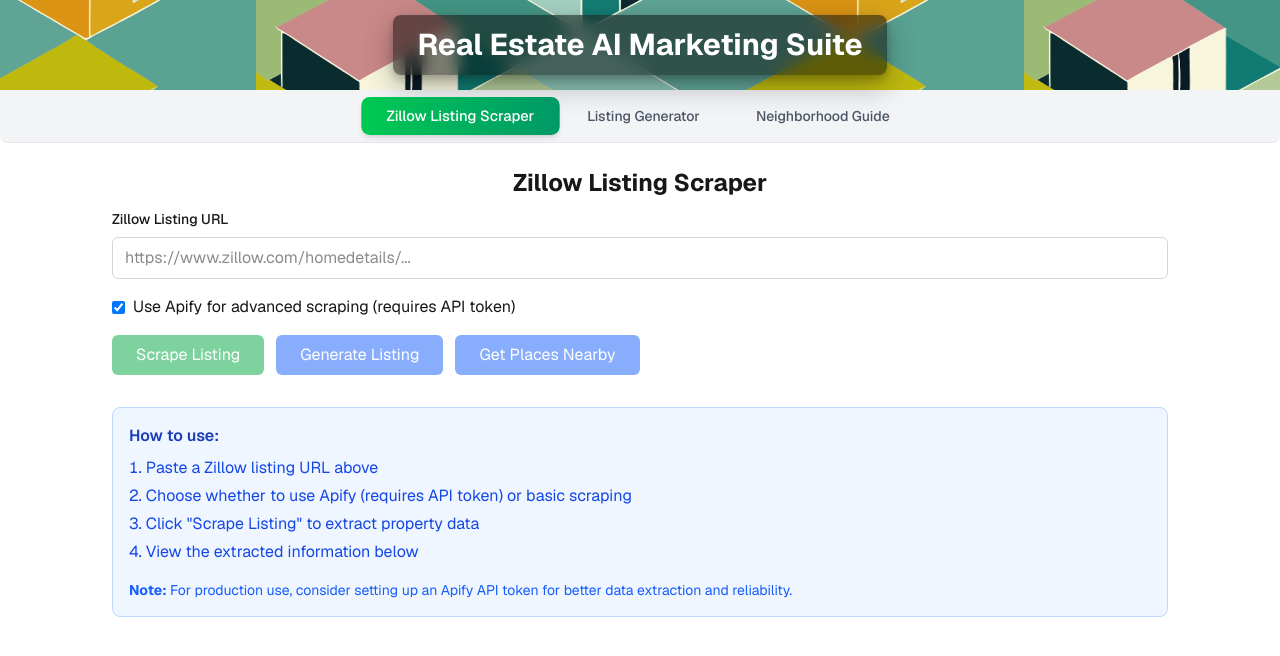
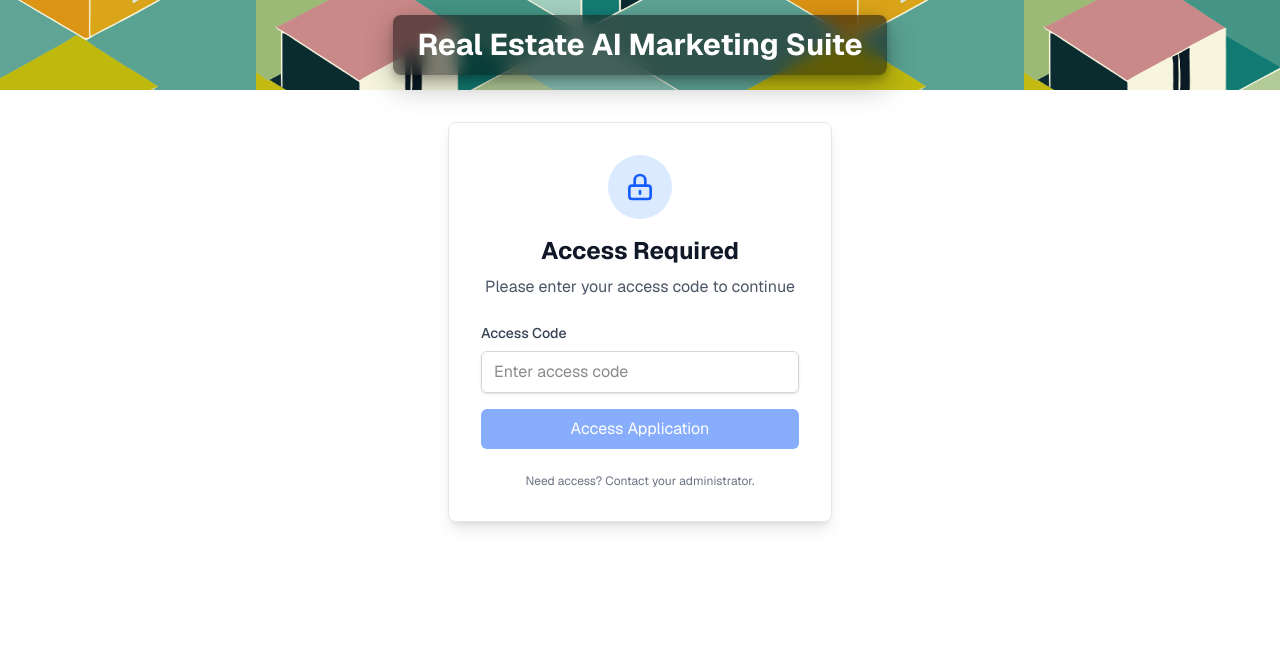
Before and after one commit to aar-woo/real-estate-ai-marketing-suite, a Next.js app: page / in a window 1280 px wide. Shown: the top 656 px of the page. Built offline with nearby package versions, Linux system fonts and the light colour scheme.

Commit message:
Temporary gated landing page to limit access.

```diff
--- a/src/app/page.tsx
+++ b/src/app/page.tsx
@@ -1,7 +1,11 @@
+"use client";
+
+import { useState, useEffect } from "react";
 import ListingForm from "@/components/ListingForm";
 import NeighborhoodGuideForm from "@/components/NeighborhoodGuideForm";
 import ZillowScraper from "@/components/ZillowScraper";
 import Tabs from "@/components/Tabs";
+import GatedLandingPage from "@/components/GatedLandingPage";
 
 const tabs = [
   {
@@ -22,6 +26,37 @@ const tabs = [
 ];
 
 export default function Home() {
+  const [isAuthenticated, setIsAuthenticated] = useState(false);
+  const [isLoading, setIsLoading] = useState(true);
+
+  useEffect(() => {
+    const checkAuth = () => {
+      const authenticated = sessionStorage.getItem("authenticated");
+      setIsAuthenticated(authenticated === "true");
+      setIsLoading(false);
+    };
+
+    checkAuth();
+  }, []);
+
+  const handleAuthenticated = () => {
+    setIsAuthenticated(true);
+  };
+
+  const handleLogout = () => {
+    sessionStorage.removeItem("authenticated");
+    setIsAuthenticated(false);
+  };
+
+  if (isLoading) {
+    return (
+      <div className="font-sans flex flex-col items-center justify-center min-h-screen">
+        <div className="animate-spin rounded-full h-12 w-12 border-b-2 border-blue-600"></div>
+        <p className="mt-4 text-gray-600">Loading...</p>
+      </div>
+    );
+  }
+
   return (
     <div className="font-sans flex flex-col items-center min-h-screen">
       <header
@@ -39,9 +74,21 @@ export default function Home() {
             Real Estate AI Marketing Suite
           </h1>
         </div>
+        {isAuthenticated && (
+          <button
+            onClick={handleLogout}
+            className="absolute top-4 right-4 bg-red-600 hover:bg-red-700 text-white px-3 py-1 rounded-md text-sm transition-colors duration-200"
+          >
+            Logout
+          </button>
+        )}
       </header>
       <main className="flex flex-col gap-[32px] items-center sm:items-start w-full">
-        <Tabs tabs={tabs} defaultTab="zillow-scraper" />
+        {!isAuthenticated ? (
+          <GatedLandingPage onAuthenticated={handleAuthenticated} />
+        ) : (
+          <Tabs tabs={tabs} defaultTab="zillow-scraper" />
+        )}
       </main>
     </div>
   );
--- /dev/null
+++ b/src/components/GatedLandingPage.tsx
@@ -0,0 +1,131 @@
+"use client";
+
+import { useState, useEffect } from "react";
+
+interface GatedLandingPageProps {
+  onAuthenticated: () => void;
+}
+
+export default function GatedLandingPage({
+  onAuthenticated,
+}: GatedLandingPageProps) {
+  const [accessCode, setAccessCode] = useState("");
+  const [error, setError] = useState("");
+  const [isLoading, setIsLoading] = useState(false);
+
+  const handleSubmit = async (e: React.FormEvent) => {
+    e.preventDefault();
+    setIsLoading(true);
+    setError("");
+
+    await new Promise((resolve) => setTimeout(resolve, 500));
+
+    if (accessCode.toUpperCase() === process.env.NEXT_PUBLIC_ACCESS_CODE) {
+      sessionStorage.setItem("authenticated", "true");
+      onAuthenticated();
+    } else {
+      setError("Invalid access code. Please try again.");
+      setAccessCode("");
+    }
+
+    setIsLoading(false);
+  };
+  console.log("Access Code:", process.env.NEXT_PUBLIC_ACCESS_CODE);
+
+  return (
+    <div className="flex flex-col items-center justify-center min-h-[400px] w-full max-w-md mx-auto p-8">
+      <div className="bg-white rounded-lg shadow-lg p-8 w-full border border-gray-200">
+        <div className="text-center mb-6">
+          <div className="w-16 h-16 bg-blue-100 rounded-full flex items-center justify-center mx-auto mb-4">
+            <svg
+              className="w-8 h-8 text-blue-600"
+              fill="none"
+              stroke="currentColor"
+              viewBox="0 0 24 24"
+            >
+              <path
+                strokeLinecap="round"
+                strokeLinejoin="round"
+                strokeWidth={2}
+                d="M12 15v2m-6 4h12a2 2 0 002-2v-6a2 2 0 00-2-2H6a2 2 0 00-2 2v6a2 2 0 002 2zm10-10V7a4 4 0 00-8 0v4h8z"
+              />
+            </svg>
+          </div>
+          <h2 className="text-2xl font-bold text-gray-900 mb-2">
+            Access Required
+          </h2>
+          <p className="text-gray-600">
+            Please enter your access code to continue
+          </p>
+        </div>
+
+        <form onSubmit={handleSubmit} className="space-y-4">
+          <div>
+            <label
+              htmlFor="accessCode"
+              className="block text-sm font-medium text-gray-700 mb-2"
+            >
+              Access Code
+            </label>
+            <input
+              type="password"
+              id="accessCode"
+              value={accessCode}
+              onChange={(e) => setAccessCode(e.target.value)}
+              className="w-full px-3 py-2 border border-gray-300 rounded-md shadow-sm focus:outline-none focus:ring-2 focus:ring-blue-500 focus:border-blue-500"
+              placeholder="Enter access code"
+              required
+              disabled={isLoading}
+            />
+          </div>
+
+          {error && (
+            <div className="text-red-600 text-sm bg-red-50 border border-red-200 rounded-md p-3">
+              {error}
+            </div>
+          )}
+
+          <button
+            type="submit"
+            disabled={isLoading || !accessCode.trim()}
+            className="w-full bg-blue-600 text-white py-2 px-4 rounded-md hover:bg-blue-700 focus:outline-none focus:ring-2 focus:ring-blue-500 focus:ring-offset-2 disabled:opacity-50 disabled:cursor-not-allowed transition-colors duration-200"
+          >
+            {isLoading ? (
+              <div className="flex items-center justify-center">
+                <svg
+                  className="animate-spin -ml-1 mr-3 h-5 w-5 text-white"
+                  xmlns="http://www.w3.org/2000/svg"
+                  fill="none"
+                  viewBox="0 0 24 24"
+                >
+                  <circle
+                    className="opacity-25"
+                    cx="12"
+                    cy="12"
+                    r="10"
+                    stroke="currentColor"
+                    strokeWidth="4"
+                  ></circle>
+                  <path
+                    className="opacity-75"
+                    fill="currentColor"
+                    d="M4 12a8 8 0 018-8V0C5.373 0 0 5.373 0 12h4zm2 5.291A7.962 7.962 0 014 12H0c0 3.042 1.135 5.824 3 7.938l3-2.647z"
+                  ></path>
+                </svg>
+                Verifying...
+              </div>
+            ) : (
+              "Access Application"
+            )}
+          </button>
+        </form>
+
+        <div className="mt-6 text-center">
+          <p className="text-xs text-gray-500">
+            Need access? Contact your administrator.
+          </p>
+        </div>
+      </div>
+    </div>
+  );
+}
```
Also changed, not shown: 1 other file (tests, documents, lock files or other folders).
